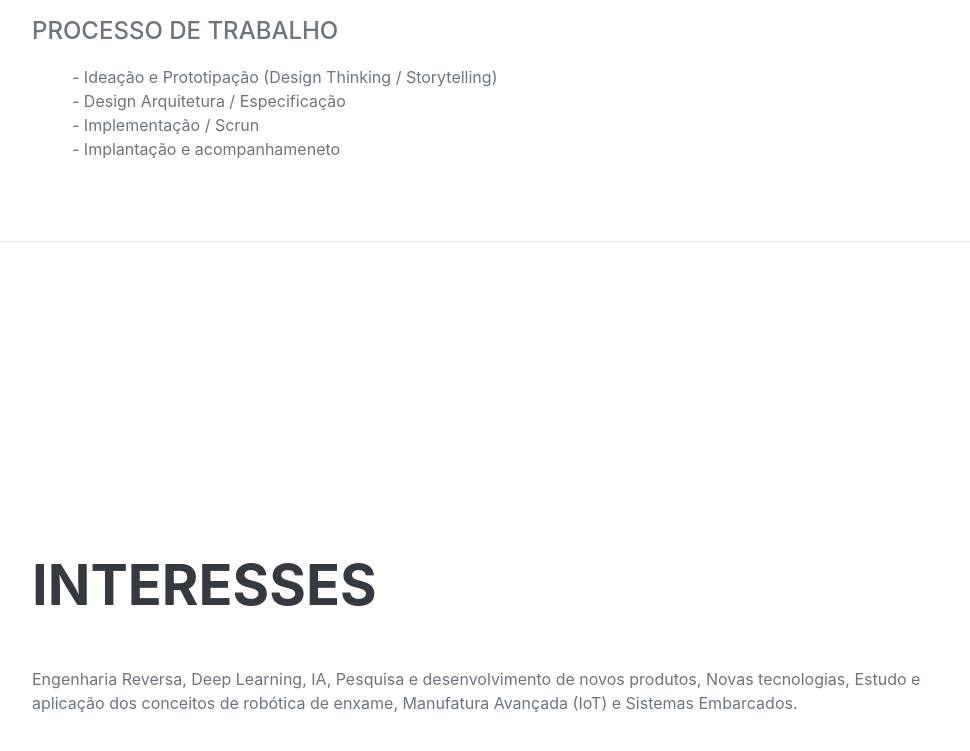
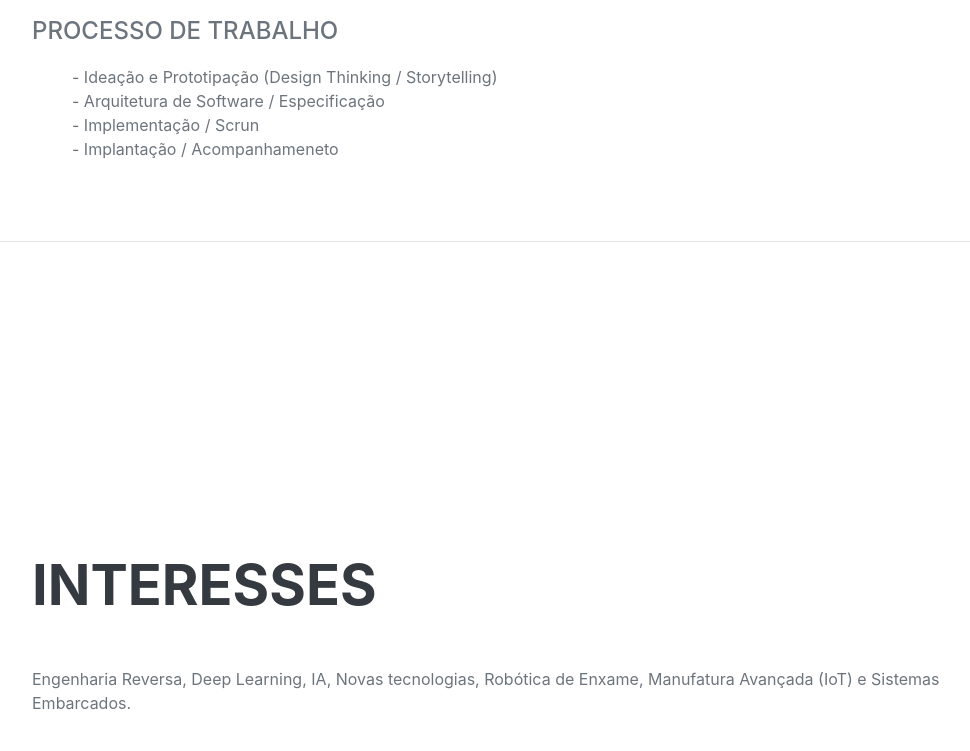
Before and after one commit to carlosemsantana/carlosemsantana.github.io, a plain HTML site: page index.html in a window 1280 px wide. Shown: the part 3544-4295 px from the top of the page, without its empty margins (288-1258 px from the left). Drawn offline with nearby package versions, Linux system fonts and the light colour scheme; a web font is replaced by a local one.

Commit message:
Atualiza!

```diff
--- a/index.html
+++ b/index.html
@@ -174,7 +174,7 @@
                            - Ideação e Prototipação (Design Thinking / Storytelling)
                         </li>
                         <li>
-                            - Design Arquitetura / Especificação
+                            - Arquitetura de Software / Especificação
 
                         </li>
                         <li>
@@ -182,7 +182,7 @@
 
                         </li>
                         <li>
-                            - Implantação e acompanhameneto
+                            - Implantação / Acompanhameneto
 
                         </li>
                     </ul>
@@ -193,7 +193,7 @@
             <section class="resume-section" id="interests">
                 <div class="resume-section-content">
                     <h2 class="mb-5">Interesses</h2>
-                    <p>Engenharia Reversa, Deep Learning, IA, Pesquisa e desenvolvimento de novos produtos, Novas tecnologias, Estudo e aplicação dos conceitos de robótica de enxame, Manufatura Avançada (IoT) e Sistemas Embarcados.   </p>
+                    <p>Engenharia Reversa, Deep Learning, IA, Novas tecnologias, Robótica de Enxame, Manufatura Avançada (IoT) e Sistemas Embarcados.   </p>
                     <p class="mb-0"> </p>
                 </div>
             </section>
```
